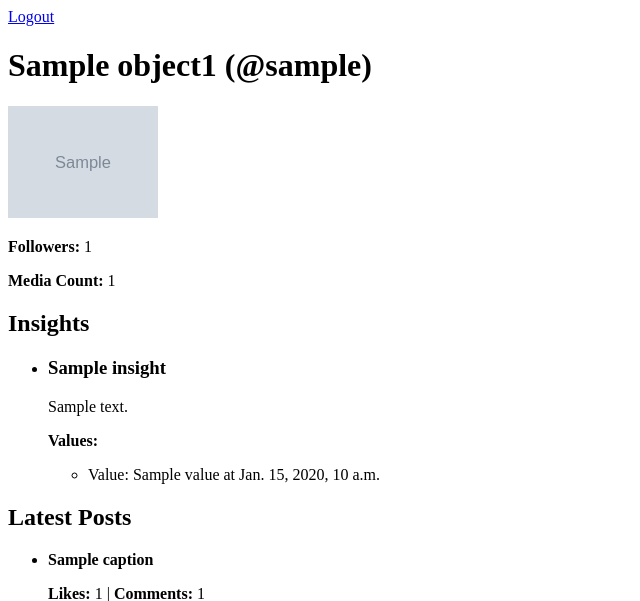
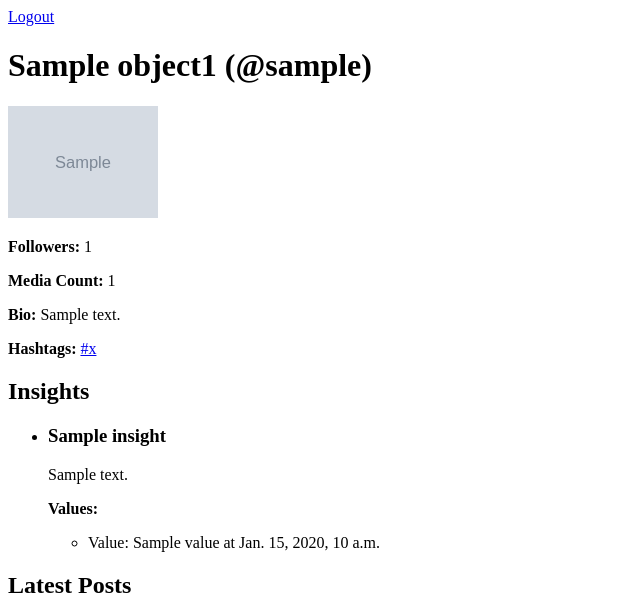
Before and after one commit to vctrd/poc_fb_login, a Django app: template fb_graph/templates/demo.html in a window 1280 px wide. Shown: the top 601 px of the page, without its empty margins (0-640 px from the left). Run offline with Django 5.2, Linux system fonts and the light colour scheme; the template is opened without the code that fills it: most values are stand-ins (such as "Sample title", 1, 10 or a date in 2020); grey boxes marked "Sample" are stand-in pictures.

Commit message:
display hashtags

```diff
--- a/fb_graph/handlers.py
+++ b/fb_graph/handlers.py
@@ -47,7 +47,7 @@ class FacebookGraphAPIHandler:
         self.instagram_data = self._get(
             f"/{self.instagram_account_id}",
             params={
-                "fields": "followers_count,media_count,name,profile_picture_url,username,website"
+                "fields": "followers_count,media_count,name,profile_picture_url,username,website,biography"
             },
         )
         return self.instagram_data
--- a/fb_graph/templates/demo.html
+++ b/fb_graph/templates/demo.html
@@ -14,6 +14,13 @@
 
     <p><strong>Followers:</strong> {{ object1.followers_count }}</p>
     <p><strong>Media Count:</strong> {{ object1.media_count }}</p>
+    <p><strong>Bio:</strong> {{ object1.biography }}</p>
+    <p><strong>Hashtags:</strong>
+        {% for hashtag in hashtags %}
+            <a href="http://instagram.com/tags/{{ hashtag }}">#{{ hashtag }}</a>
+        {% endfor %}
+    </p>
+
 
     <h2>Insights</h2>
     <ul>
```
